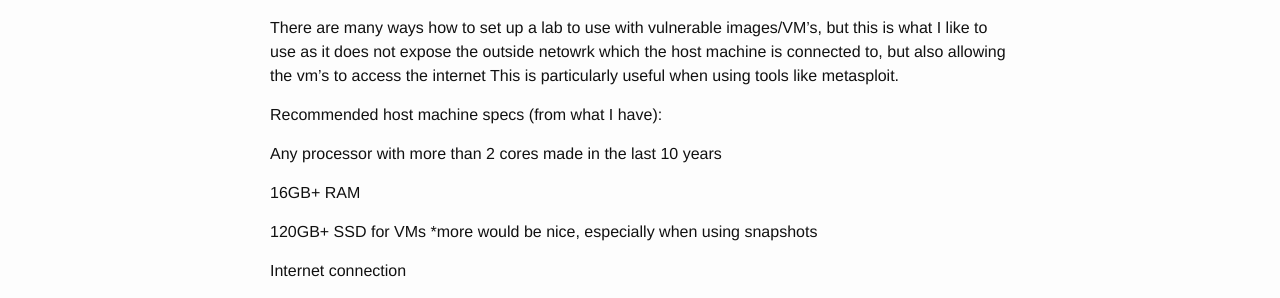
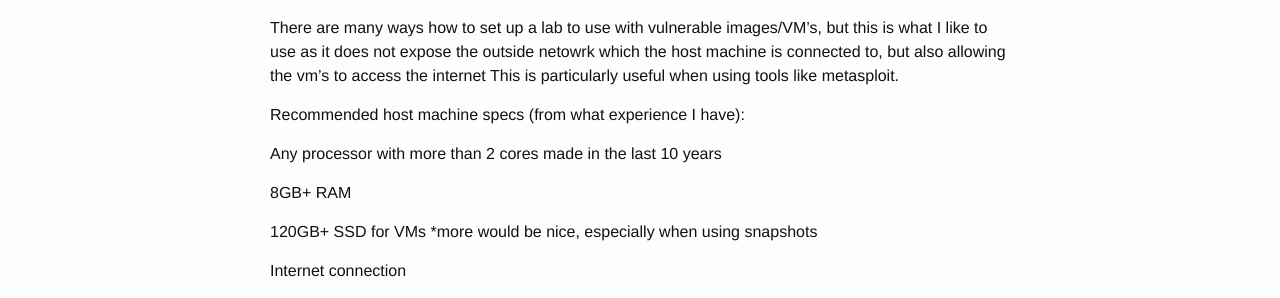
Before and after one commit to daningu/daningu.github.io, a Jekyll site: the page built from _posts/2020-04-08-Setting-Up-A-VM-Lab.md, in a window 1280 px wide. Shown: the part 286-584 px from the top of the page. Built offline with Jekyll 4.4.1, drawn with Linux system fonts in a browser that asks for light colours.

Commit message:
Update 2020-04-08-Setting-Up-A-VM-Lab.md

```diff
--- a/_posts/2020-04-08-Setting-Up-A-VM-Lab.md
+++ b/_posts/2020-04-08-Setting-Up-A-VM-Lab.md
@@ -12,11 +12,11 @@ Easy way is to get your hands dirty and see what is out there. This should give
 There are many ways how to set up a lab to use with vulnerable images/VM's, but this is what I like to use as it does not expose the outside netowrk which the host machine is connected to, but also allowing the vm's to access the internet
 This is particularly useful when using tools like metasploit.
 
-Recommended host machine specs (from what I have):
+Recommended host machine specs (from what experience I have):
 
 Any processor with more than 2 cores made in the last 10 years
 
-16GB+ RAM
+8GB+ RAM
 
 120GB+ SSD for VMs *more would be nice, especially when using snapshots
 
```
